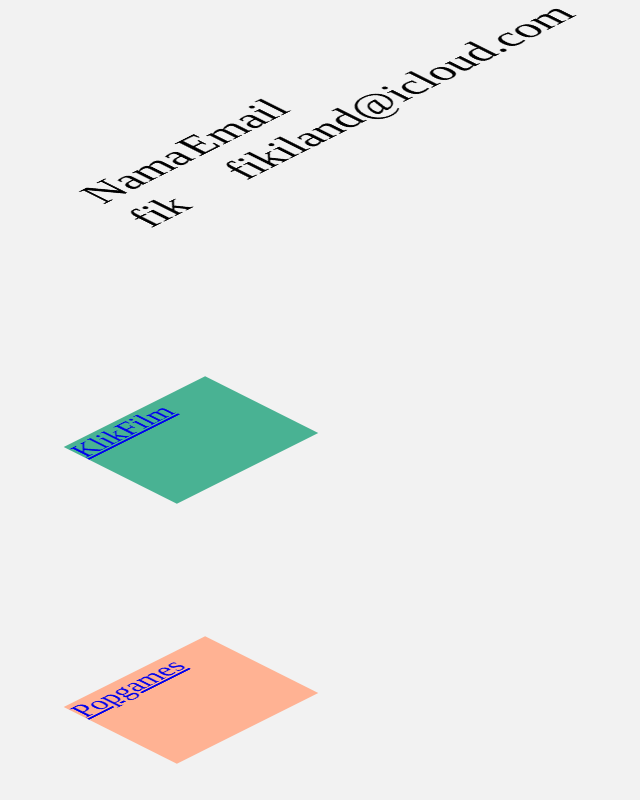
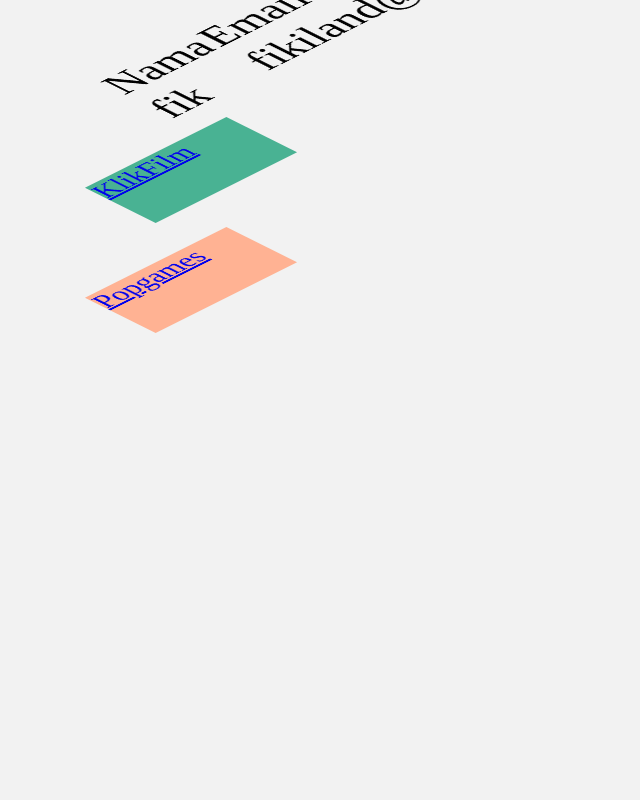
Before and after one commit to fikiland/fikiland.github.io, a plain HTML site: page index.html in a window 1280 px wide. Shown: the whole page, without its empty margins (449-1089 px from the left). Drawn offline with Linux system fonts and the light colour scheme.

```diff
--- a/index.html
+++ b/index.html
@@ -9,8 +9,8 @@ html, body {
 .isom {
 font-size:35px;
   width: 200px;
-  height: 160px;
-  margin: 100px auto 0 auto;
+  height: 100px;
+  margin: 10px auto 0 auto;
   transform: rotateX(60deg) rotateY(0deg) rotateZ(-45deg);
 }
 .ijo{
```
